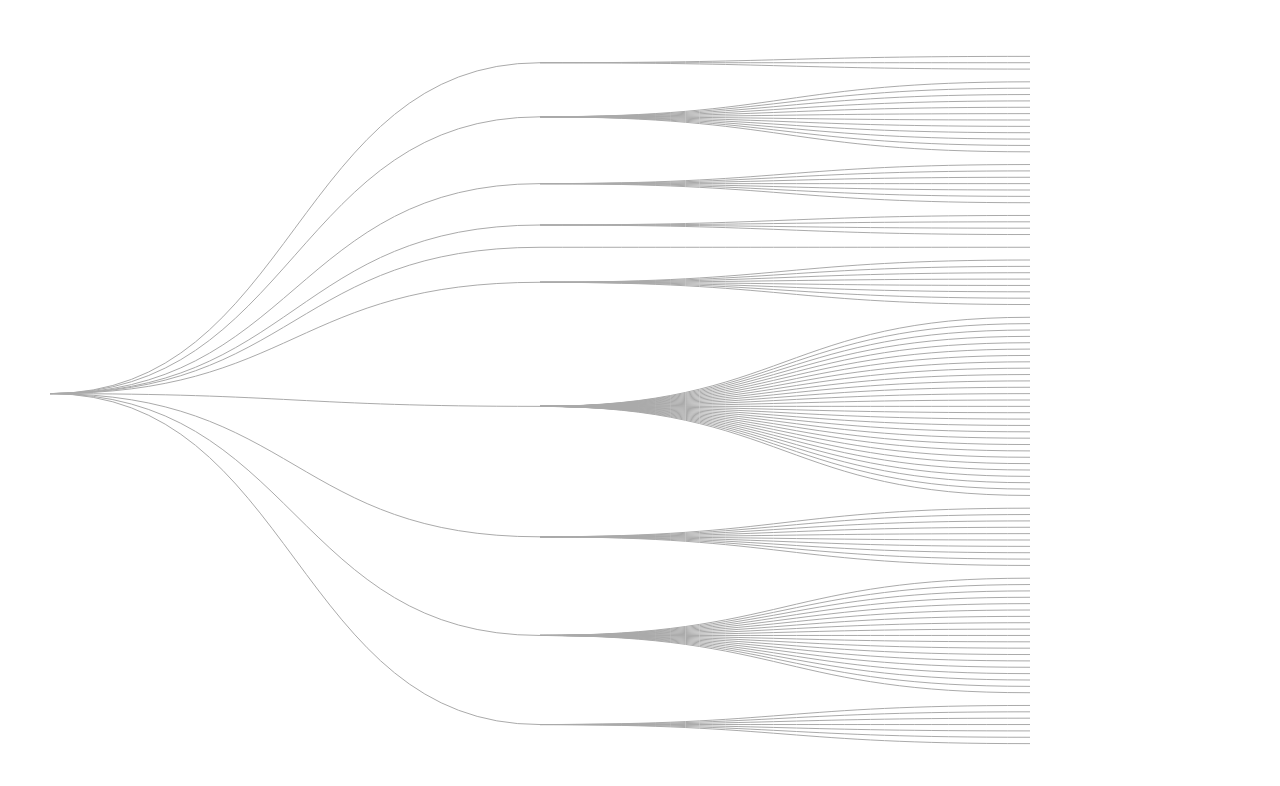
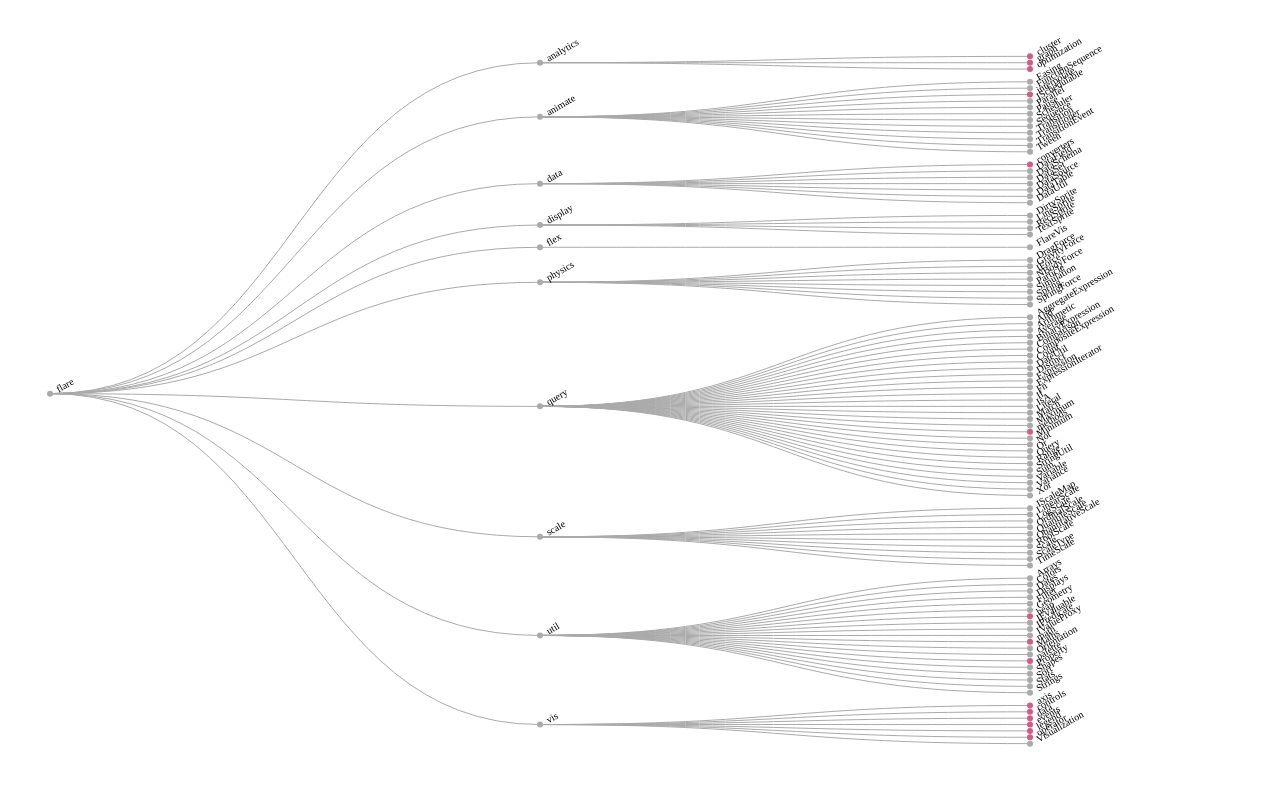
Before and after one commit to kohei-arimoto/collapsible-tree, a React (Vite) app: page / in a window 1280 px wide. Shown: the top 786 px of the page. Built offline with nearby package versions, Linux system fonts and the light colour scheme.

Commit message:
Update on progress

```diff
--- a/src/App.jsx
+++ b/src/App.jsx
@@ -42,7 +42,7 @@ function CollapsibleTreeContent({ width, height, data }) {
 
   return (
     <div>
-      <svg width={width} height={height}>
+      <svg className="collapsible-tree" width={width} height={height}>
         <g transform={`translate(${margin.left},${margin.top})`}>
           <g>
             {links.map((link) => {
@@ -60,14 +60,51 @@ function CollapsibleTreeContent({ width, height, data }) {
                 target.x
               } ${target.y}`;
               return (
-                <g>
+                <g
+                  key={`${nodes[link.source].id}:${nodes[link.target].id}`}
+                  className="link"
+                >
                   <path d={pathShape} fill="none" stroke="#aaaaaa" />
                 </g>
               );
             })}
           </g>
+          <g>
+            {nodes.map((node) => {
+              return (
+                <g
+                  key={node.id}
+                  className={node.childCount > 0 ? "clickable node" : "node"}
+                  transform={`translate(${node.x},${node.y})`}
+                  onClick={() => {
+                    setCollapsed({
+                      ...collapsed,
+                      [node.id]: !collapsed[node.id],
+                    });
+                  }}
+                >
+                  <circle
+                    r="3"
+                    fill={
+                      collapsed[node.id] && node.childCount > 0
+                        ? "#d45b87"
+                        : "#aaaaaa"
+                    }
+                  />
+                  <text
+                    x="8"
+                    textAnchor="start"
+                    dominantBaseline="central"
+                    fontSize="10"
+                    transform="rotate(-30)"
+                  >
+                    {node.name}
+                  </text>
+                </g>
+              );
+            })}
+          </g>
         </g>
-        <g>{nodes.forEach(() => {})}</g>
       </svg>
     </div>
   );
--- a/src/index.css
+++ b/src/index.css
@@ -1,3 +1,7 @@
+svg {
+  display: block;
+}
+
 .collapsible-tree-wrapper {
   position: absolute;
   top: 0;
@@ -6,6 +10,14 @@
   left: 0;
 }
 
-svg {
-  display: block;
+.clickable {
+  cursor: pointer;
 }
+
+svg.collapsible-tree .node {
+  transition: transform 0.5s ease;
+}
+
+svg.collapsible-tree .link path {
+  transition: d 0.5s ease;
+}
```
